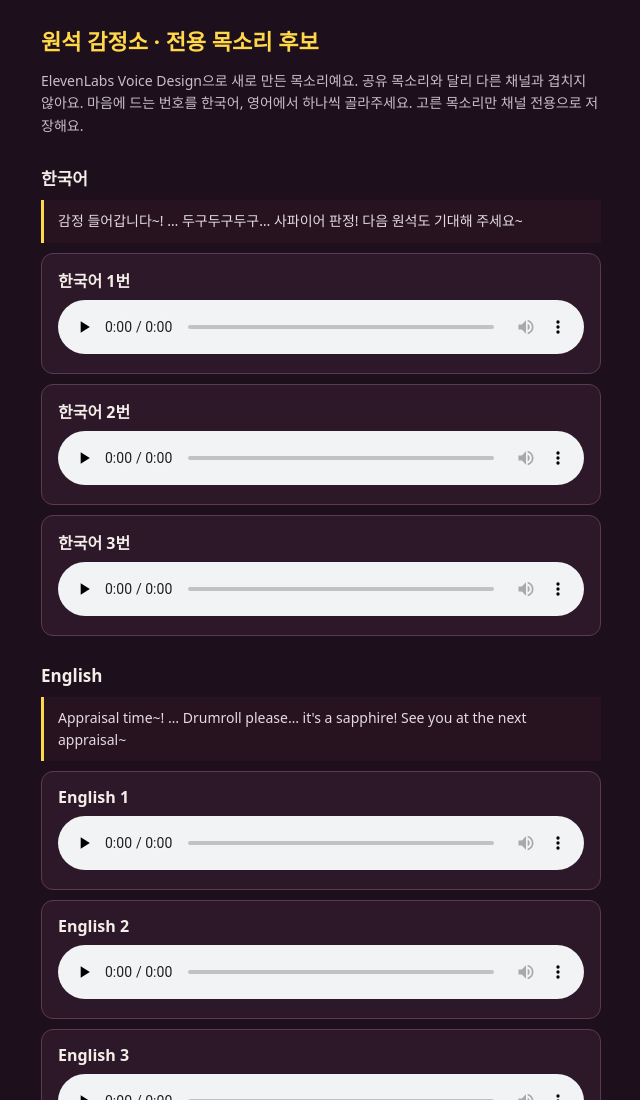
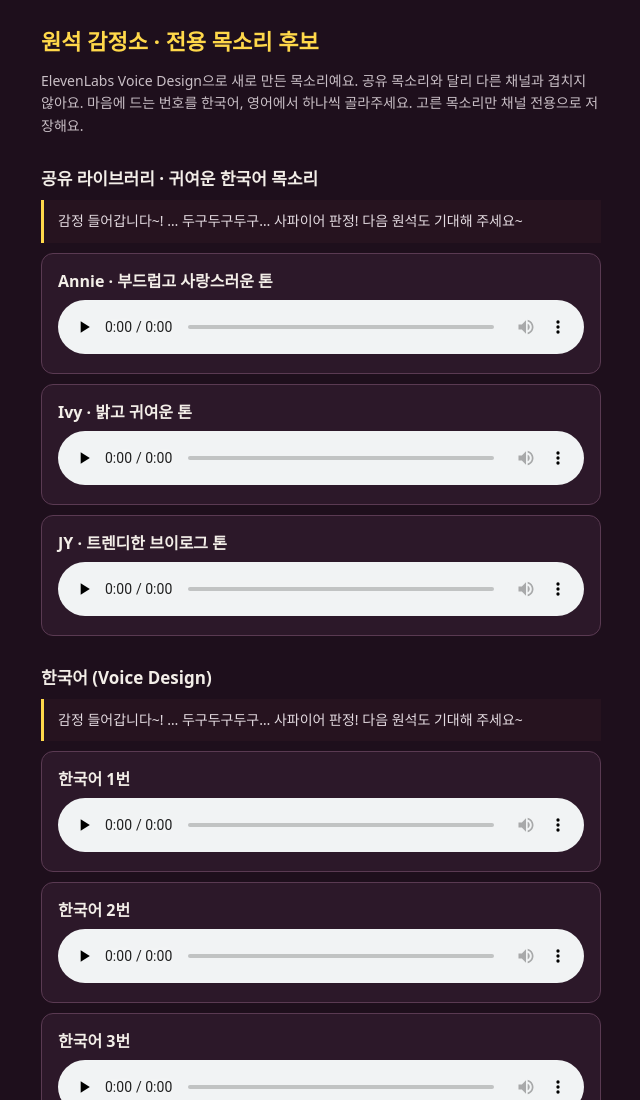
Before and after one commit to yooonmu/indie-shorts-voice-samples, a plain HTML site: page voice-design/index.html in a window 1280 px wide. Shown: the top 1100 px of the page, without its empty margins (319-959 px from the left). Drawn offline with Linux system fonts and the light colour scheme.

Commit message:
Add cute Korean shared voices

```diff
--- a/voice-design/index.html
+++ b/voice-design/index.html
@@ -21,7 +21,13 @@
   <h1>원석 감정소 · 전용 목소리 후보</h1>
   <p>ElevenLabs Voice Design으로 새로 만든 목소리예요. 공유 목소리와 달리 다른 채널과 겹치지 않아요. 마음에 드는 번호를 한국어, 영어에서 하나씩 골라주세요. 고른 목소리만 채널 전용으로 저장해요.</p>
 
-  <h2>한국어</h2>
+  <h2>공유 라이브러리 · 귀여운 한국어 목소리</h2>
+  <blockquote>감정 들어갑니다~! … 두구두구두구… 사파이어 판정! 다음 원석도 기대해 주세요~</blockquote>
+  <div class="card"><b>Annie · 부드럽고 사랑스러운 톤</b><audio controls preload="none" src="ko-cute-Annie.mp3"></audio></div>
+  <div class="card"><b>Ivy · 밝고 귀여운 톤</b><audio controls preload="none" src="ko-cute-Ivy.mp3"></audio></div>
+  <div class="card"><b>JY · 트렌디한 브이로그 톤</b><audio controls preload="none" src="ko-cute-JY.mp3"></audio></div>
+
+  <h2>한국어 (Voice Design)</h2>
   <blockquote>감정 들어갑니다~! … 두구두구두구… 사파이어 판정! 다음 원석도 기대해 주세요~</blockquote>
   <div class="card"><b>한국어 1번</b><audio controls preload="none" src="ko-1.mp3"></audio></div>
   <div class="card"><b>한국어 2번</b><audio controls preload="none" src="ko-2.mp3"></audio></div>
```
Also changed, not shown: 3 other files.
